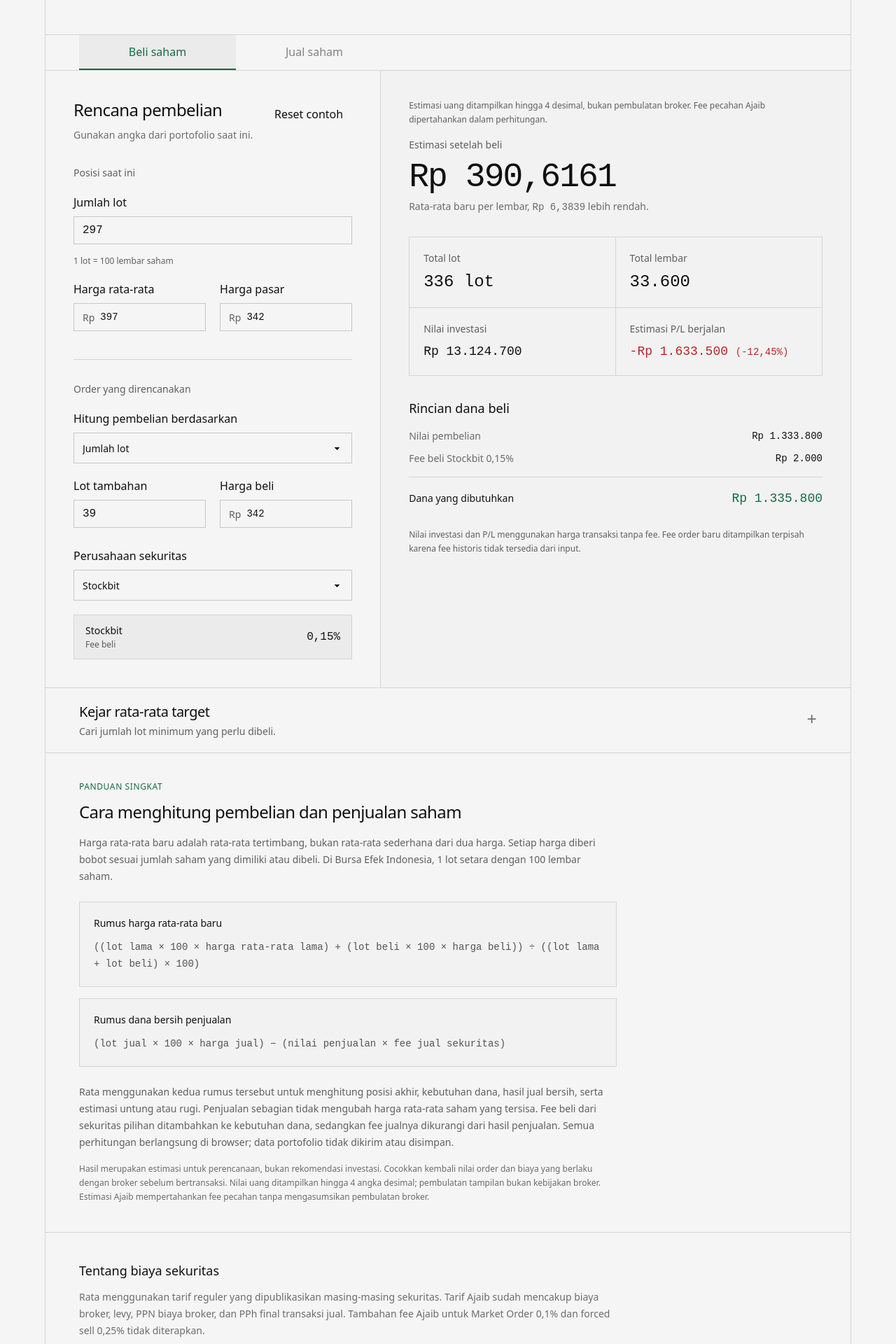
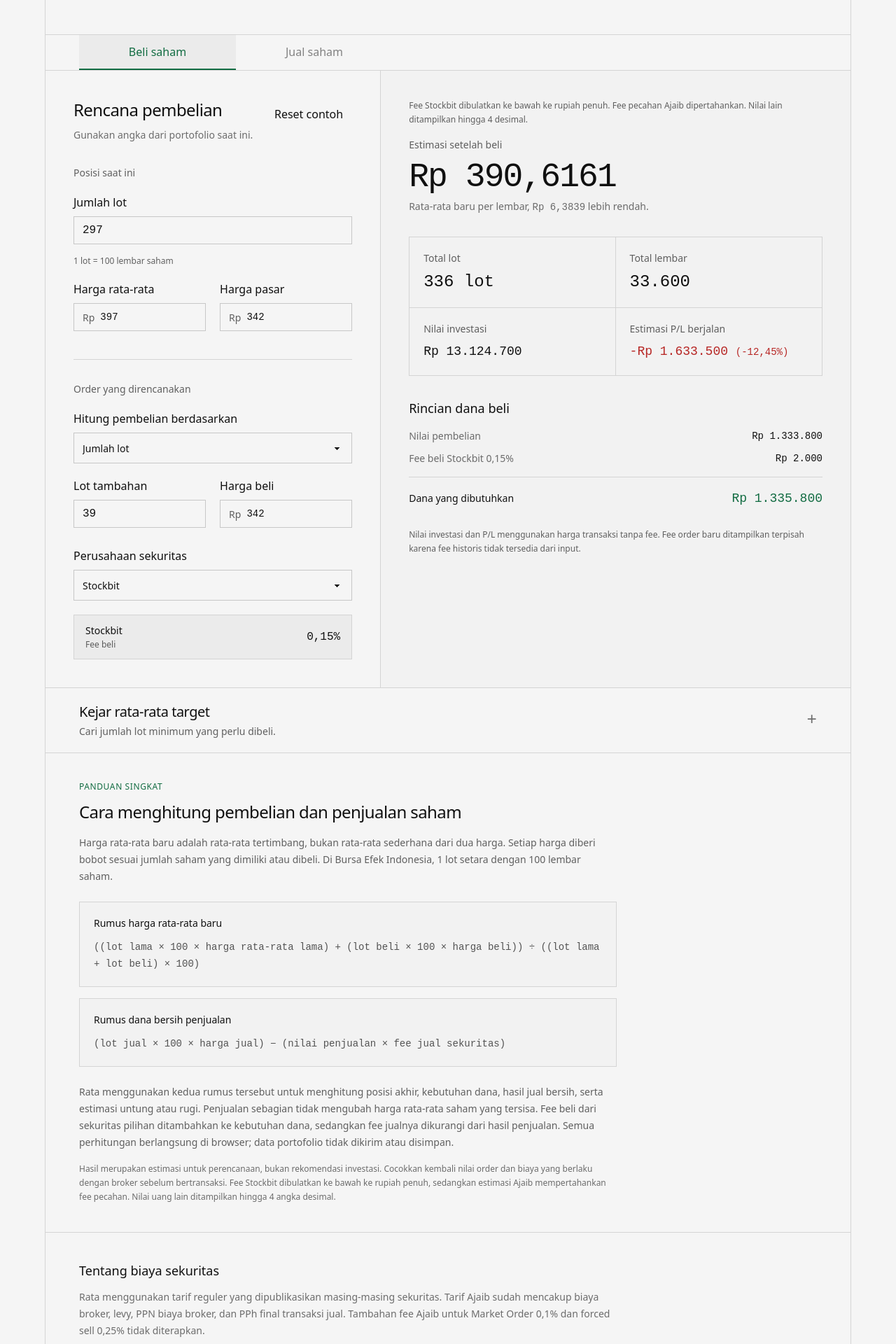
Before and after one commit to haikelz/rata, a SvelteKit app: page / in a window 1280 px wide. Shown: the part 270-2190 px from the top of the page at 70% size. Built offline with nearby package versions, Linux system fonts and the light colour scheme.

Commit message:
fix(calculator): describe Stockbit fee rounding in result notes

```diff
--- a/src/routes/+page.svelte
+++ b/src/routes/+page.svelte
@@ -595,8 +595,8 @@
 		<div class="border-b border-base-300 bg-base-200/35 p-4 sm:p-8 lg:p-10">
 			<div class="lg:sticky lg:top-26">
 				<p class="mb-4 text-xs leading-5 text-base-content/65">
-					Estimasi uang ditampilkan hingga 4 desimal, bukan pembulatan broker. Fee pecahan Ajaib
-					dipertahankan dalam perhitungan.
+					Fee Stockbit dibulatkan ke bawah ke rupiah penuh. Fee pecahan Ajaib dipertahankan. Nilai
+					lain ditampilkan hingga 4 desimal.
 				</p>
 				{#if calculatorMode === 'buy'}
 					<div class="mb-8">
@@ -969,9 +969,9 @@
 			</p>
 			<p class="mt-4 text-xs leading-5 text-base-content/60">
 				Hasil merupakan estimasi untuk perencanaan, bukan rekomendasi investasi. Cocokkan kembali
-				nilai order dan biaya yang berlaku dengan broker sebelum bertransaksi. Nilai uang
-				ditampilkan hingga 4 angka desimal; pembulatan tampilan bukan kebijakan broker. Estimasi
-				Ajaib mempertahankan fee pecahan tanpa mengasumsikan pembulatan broker.
+				nilai order dan biaya yang berlaku dengan broker sebelum bertransaksi. Fee Stockbit
+				dibulatkan ke bawah ke rupiah penuh, sedangkan estimasi Ajaib mempertahankan fee pecahan.
+				Nilai uang lain ditampilkan hingga 4 angka desimal.
 			</p>
 		</article>
 	</section>
```
